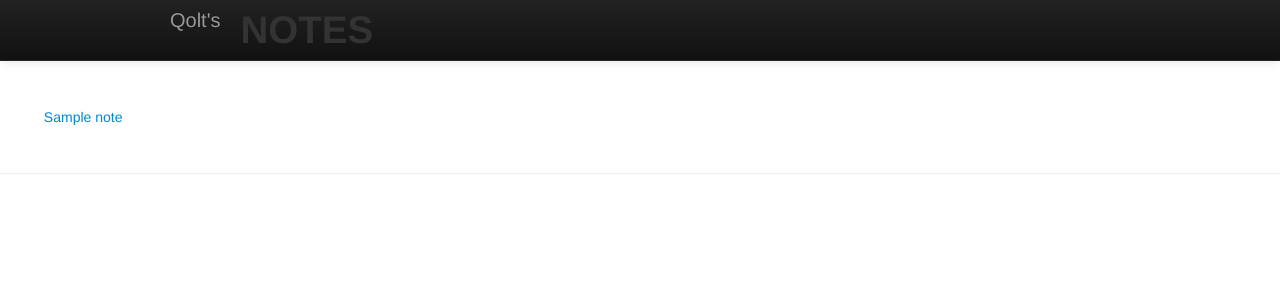
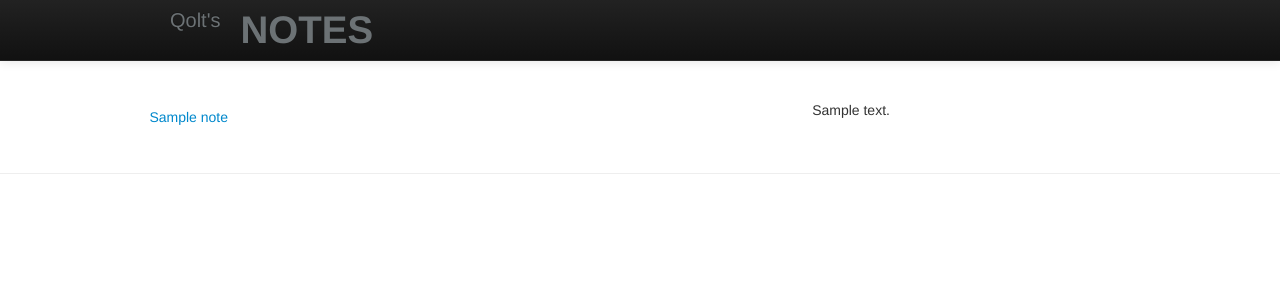
Before and after one commit to Qolt/Notes_site, a Django app: template notes/templates/notes/notes_list.html in a window 1280 px wide. Shown: the top 300 px of the page. Run offline with Django 3.2, Linux system fonts and the light colour scheme; the template is opened without the code that fills it: most values are stand-ins (such as "Sample title", 1, 10 or a date in 2020); some libraries are stand-ins or nearby versions.

Commit message:
Added note content to notes_list.html page.

```diff
--- a/notes/settings.py
+++ b/notes/settings.py
@@ -152,7 +152,7 @@ EVERNOTE_CONSUMER_SECRET = 'e7f326d984011a2e'
 EVERNOTE_DEBUG = True
 
 LOGIN_URL          = '/login/'
-LOGIN_REDIRECT_URL = '/'
+LOGIN_REDIRECT_URL = '/notes_list/'
 LOGIN_ERROR_URL    = '/login-error/'
 SOCIAL_AUTH_DISCONNECT_REDIRECT_URL = '/'
 
--- a/notes/templates/notes/base.html
+++ b/notes/templates/notes/base.html
@@ -11,9 +11,9 @@
 <div class="navbar navbar-inverse navbar-fixed-top">
     <div class="navbar-inner">
         <div class="container">
-            <div class="brand">Qolt's</div>
+            <div class="brand"><a class="main_border" href="{% url main%}" class="">Qolt's</a></div>
             <ul class="nav">
-                <li><h1>NOTES</h1></li>
+                <li><h1><a class="main_border" href="{% url main%}" class="">NOTES</a></h1></li>
             </ul>
         </div>
     </div>
--- a/notes/templates/notes/index.html
+++ b/notes/templates/notes/index.html
@@ -12,8 +12,9 @@
     <div class="span8 offset2">
         <h3><p>You are logged as {{user}}.</p></h3>
         {%  if user != "Anonymous" %}
-            <a href="{% url logout %}" class="">Logout</a>
+           <p><a href="{% url logout %}" class="">Logout</a></p>
             <p><a href="{% url create_note%}" class="">Create Note</a></p>
+            <p><a href="{% url notes_list%}" class="">My notes</a></p>
         {%else%}
     </div>
 </div>
--- a/notes/templates/notes/notes_list.html
+++ b/notes/templates/notes/notes_list.html
@@ -5,16 +5,17 @@
 {% block content %}
 <div class="container-fluid ">
   <div class="row-fluid">
-    <div class="span4">
+    <div class="span4 offset1">
       <!--Sidebar content-->
         <ul class="nav nav-pills nav-stacked span4">
             {% for note in notes %}
-                <li ><a href="#">{{ note.title }}</a></li>
+                <li ><a href="{% url notes_list%}{{note.id}}">{{ note.title }}</a></li>
             {% endfor %}
         </ul>
     </div>
-    <div class="span8">
+    <div class="span6">
       <!--Body content-->
+         <p>{{note_text}}</p>
     </div>
   </div>
 </div>
--- a/notes/urls.py
+++ b/notes/urls.py
@@ -11,6 +11,7 @@ urlpatterns = patterns('',
     url('^logout/$', 'notes.notes_application.views.logout', name = "logout"),
     url(r'', include('social_auth.urls')),
     url('^create_note/$', 'notes.notes_application.views.create_note', name = "create_note"),
+    url('^notes_list/([0-9]+)$', 'notes.notes_application.views.notes_list', name = "notes_list"),
     url('^notes_list/$', 'notes.notes_application.views.notes_list', name = "notes_list"),
     # Examples:
     # url(r'^$', 'notes.views.home', name='home'),
--- a/static/css/main.css
+++ b/static/css/main.css
@@ -5,3 +5,7 @@
 div {
     text-align: center;
 }
+
+.main_border{
+    color: #6C7275;
+}
```
Also changed, not shown: notes/notes_application/views.py (+7 -2 lines).
